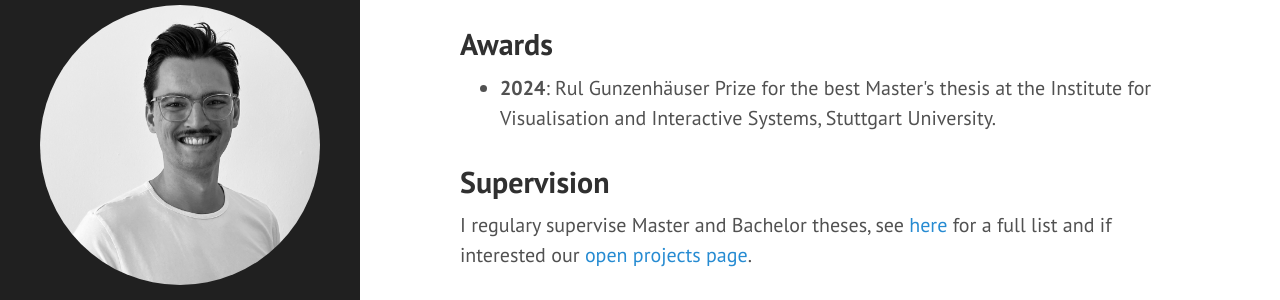
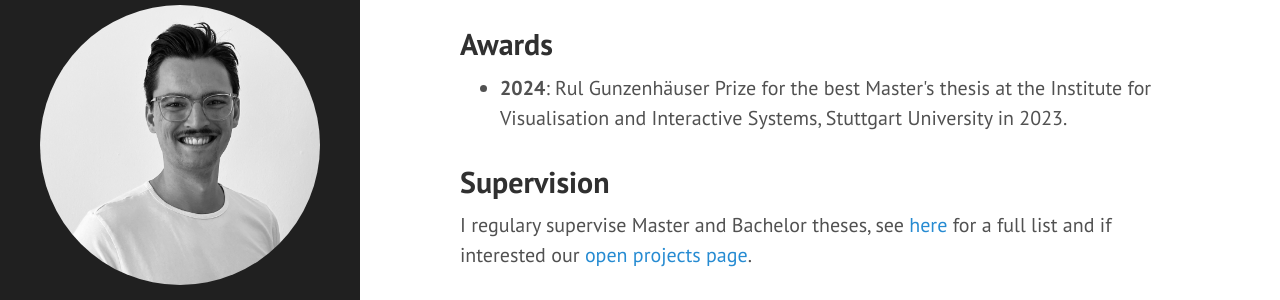
Before and after one commit to ConstantinRuhdorfer/constantinruhdorfer.github.io, a Jekyll site: the page built from index.html, in a window 1280 px wide and 900 px high, scrolled down 485 px. Shown: the part 185-485 px from the top of the window. Built offline with Jekyll 4.4.1, drawn with Linux system fonts in a browser that asks for light colours; the list of posts is cut into pages by our own code.

Commit message:
Update index.html

```diff
--- a/index.html
+++ b/index.html
@@ -26,7 +26,7 @@
 <h2 class="post-title">Awards</h2>
 
 <ul>
-  <li><b>2024</b>: Rul Gunzenhäuser Prize for the best Master's thesis at the Institute for Visualisation and Interactive Systems, Stuttgart University.</li>
+  <li><b>2024</b>: Rul Gunzenhäuser Prize for the best Master's thesis at the Institute for Visualisation and Interactive Systems, Stuttgart University in 2023.</li>
 </ul>
 
 <h2 class="post-title">Supervision</h2>
```
